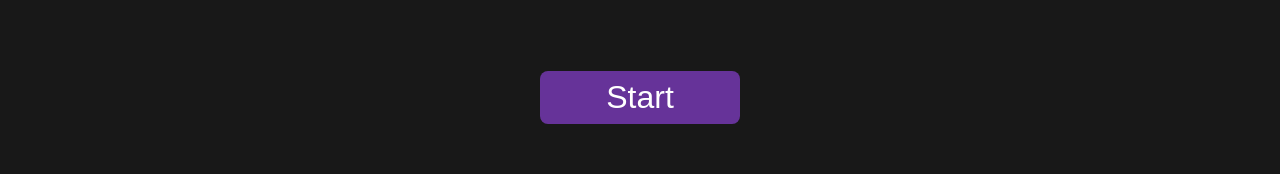
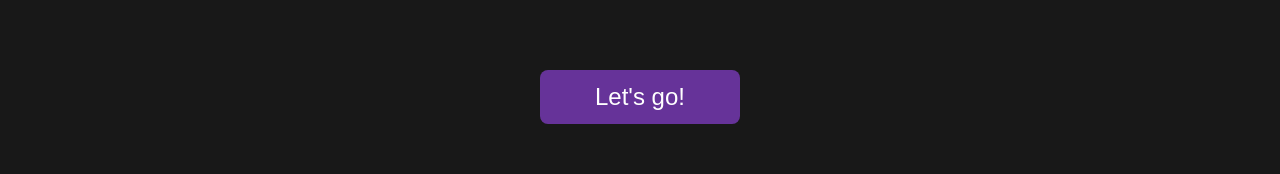
Before and after one commit to mec-nyan/hear-me-out, a React (Vite) app: page / in a window 1280 px wide. Shown: the part 413-587 px from the top of the page. Built offline with nearby package versions, Linux system fonts and the light colour scheme.

Commit message:
Add basic internationalisation system.

```diff
--- a/package.json
+++ b/package.json
@@ -10,8 +10,10 @@
     "preview": "vite preview"
   },
   "dependencies": {
+    "i18next": "^26.0.10",
     "react": "^19.2.5",
     "react-dom": "^19.2.5",
+    "react-i18next": "^17.0.7",
     "react-router": "^7.15.0"
   },
   "devDependencies": {
--- a/src/App.css
+++ b/src/App.css
@@ -10,8 +10,8 @@
 .start {
   text-align: center;
   text-decoration: none;
-  font-size: 2rem;
-  padding: 0.5rem;
+  font-size: 1.5rem;
+  padding: 0.8rem;
   min-width: 200px;
   outline: none;
   border: none;
@@ -80,9 +80,11 @@ footer {
   border-bottom: 1px solid #303030;
 }
 
+/* TODO: Move styles to its component's CSS file. */
 .top-bar .material-icons-outlined {
   color: mediumpurple;
   font-size: 1.5rem;
   text-align: center;
   line-height: 56px;
+  cursor: pointer;
 }
--- a/src/App.tsx
+++ b/src/App.tsx
@@ -1,7 +1,11 @@
 import './App.css'
+import { useTranslation } from 'react-i18next'
 import { Link } from 'react-router'
+import LanguageSelector from './LanguageSelector';
 
 function App() {
+
+  const { t } = useTranslation();
 
   return (
     <div className='app'>
@@ -9,7 +13,7 @@ function App() {
         <div className='top-bar'>
           <span className='material-icons-outlined'>settings</span>
           <span className='material-icons-outlined'>light_mode</span>
-          <span className='material-icons-outlined' >translate</span>
+          <LanguageSelector />
         </div>
         <div className='title'>
           <small className='author'>Nano's</small>
@@ -22,7 +26,7 @@ function App() {
       </div>
 
       {/* We'll extract components later. */}
-      <Link className='start' to='/levels'>Start</Link>
+      <Link className='start' to='/levels'>{t('start')}</Link>
 
       {/* TODO: Add information in the footer. */}
       {/* This app is free (as in freedom) software, etc. */}
--- /dev/null
+++ b/src/LanguageSelector.tsx
@@ -0,0 +1,24 @@
+import { useState } from "react";
+import { useTranslation } from "react-i18next"
+
+export default function LanguageSelector () {
+  const { i18n } = useTranslation();
+
+  // TODO: Add a proper selector.
+  type Lang = 'en' | 'es'
+  const [ lang, setLang ] = useState<Lang>('en')
+
+  const handleTouch = () => {
+    if (lang == 'en') {
+      setLang('es')
+    } else {
+      setLang('en')
+    }
+    i18n.changeLanguage(lang)
+  }
+  return (
+    <div className='lang-switcher' onClick={handleTouch}>
+      <span className='material-icons-outlined' >translate</span>
+    </div>
+  )
+}
--- /dev/null
+++ b/src/config/i18n.ts
@@ -0,0 +1,19 @@
+import i18n from 'i18next'
+import { initReactI18next } from 'react-i18next'
+import enTranslations from './locales/en/translation.json'
+import esTranslations from './locales/es/translation.json'
+
+
+i18n.use(initReactI18next).init({
+  resources: {
+    en: { translation: enTranslations },
+    es: { translation: esTranslations },
+  },
+  lng: 'en',
+  fallbackLng: 'en',
+  interpolation: {
+    escapeValue: false,
+  }
+})
+
+export default i18n
--- /dev/null
+++ b/src/config/locales/en/translation.json
@@ -0,0 +1,3 @@
+{
+  "start": "Let's go!"
+}
--- /dev/null
+++ b/src/config/locales/es/translation.json
@@ -0,0 +1,3 @@
+{
+  "start": "¡Empecemos!"
+}
--- a/src/main.tsx
+++ b/src/main.tsx
@@ -2,6 +2,7 @@ import { StrictMode } from 'react'
 import { createRoot } from 'react-dom/client'
 import { BrowserRouter, Routes } from 'react-router'
 import './index.css'
+import './config/i18n'
 import App from './App.tsx'
 import Chooser from './Chooser.tsx'
 import { Route } from 'react-router'
```
Also changed, not shown: src/LanguageSelector.css (added), 1 other file (tests, documents, lock files or other folders).
